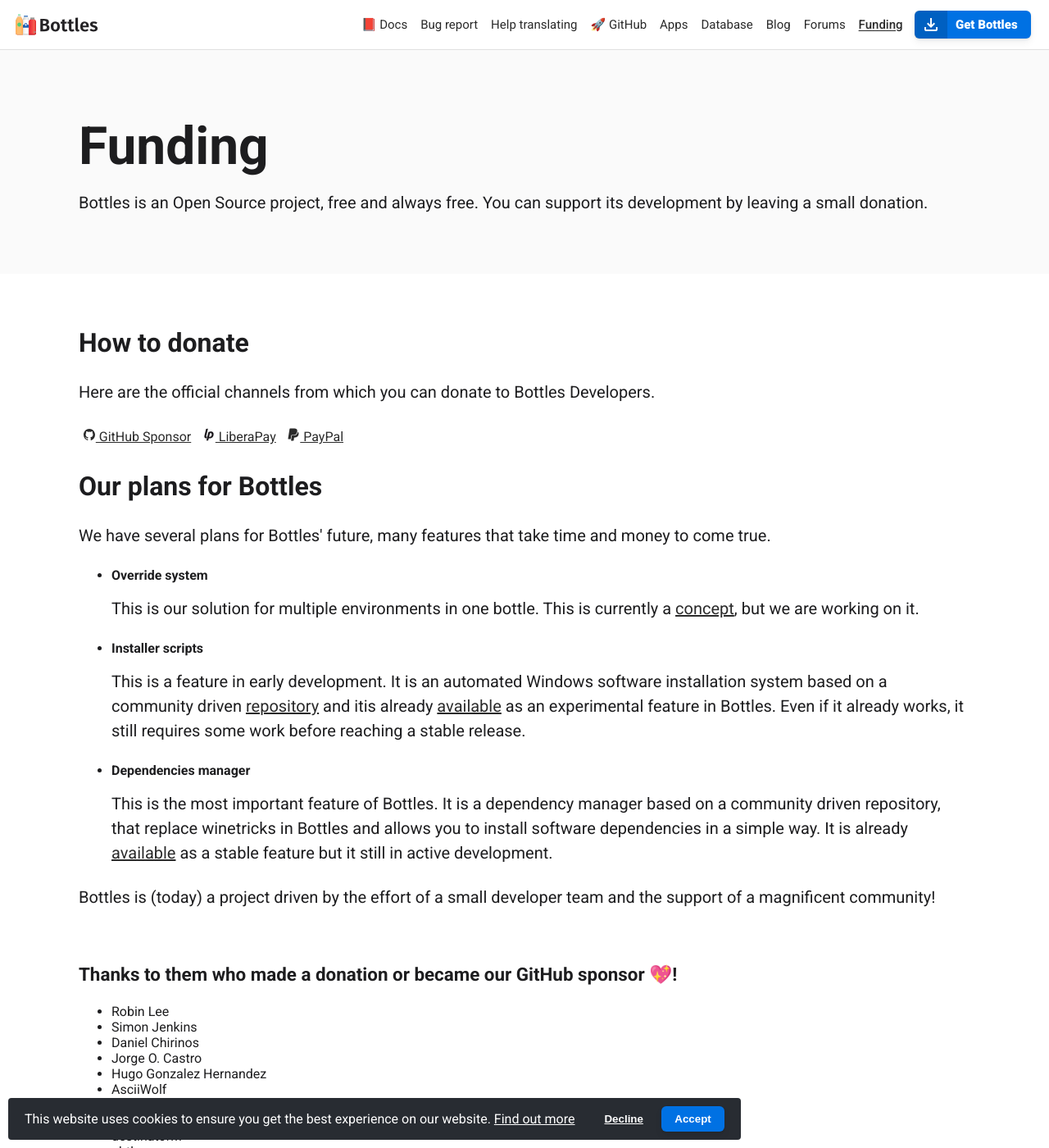
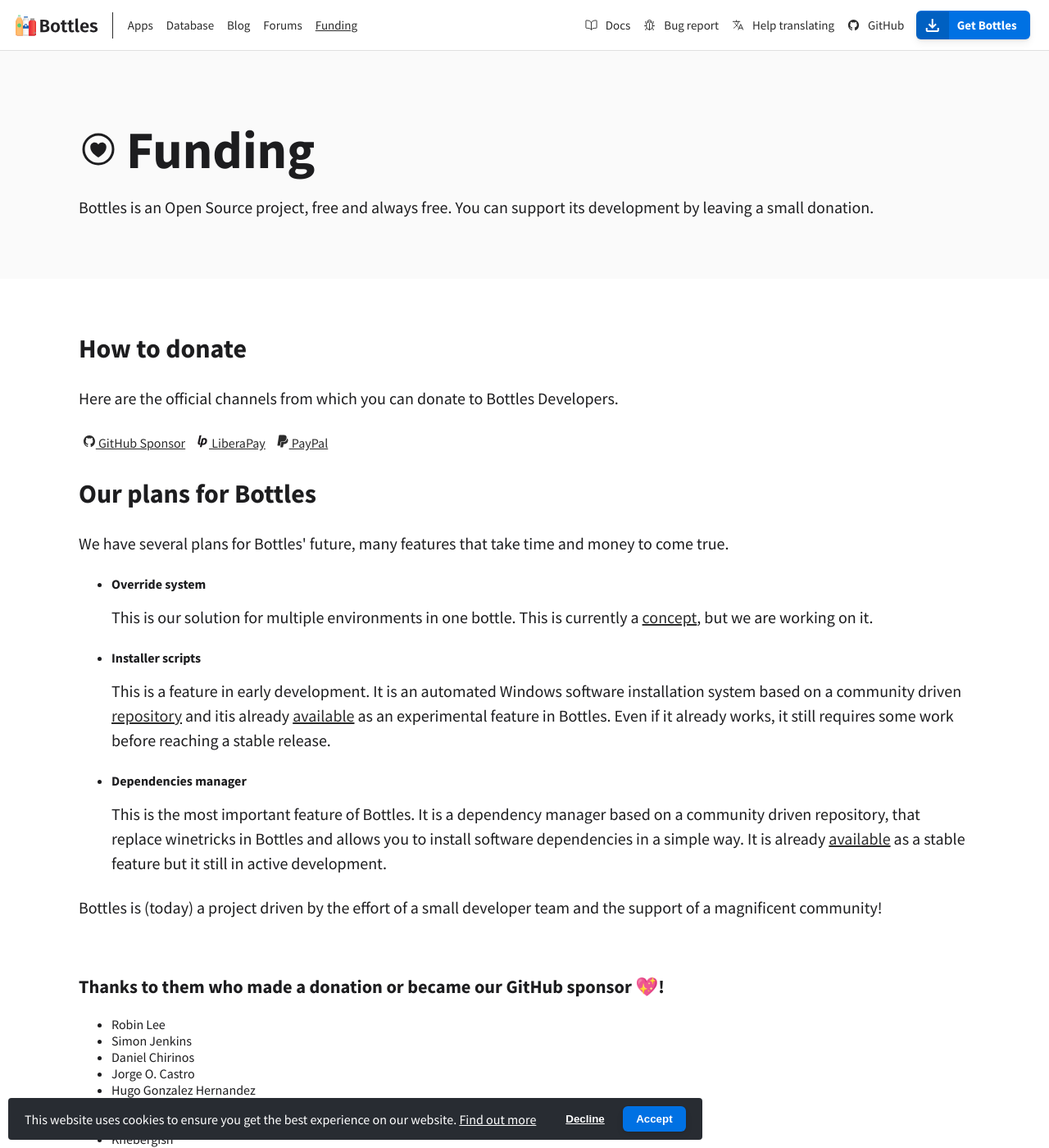
Before and after one commit to bottlesdevs/website, a Jekyll site: the page built from funding.md, in a window 1280 px wide and 1400 px high. Shown: the whole window at 82% size. Built offline with Jekyll 4.4.1, drawn with Linux system fonts in a browser that asks for light colours; nearby versions of some CDN libraries; comment, search, counter and statistics services are not loaded.

Commit message:
split nav in two sides

```diff
--- a/_config.yml
+++ b/_config.yml
@@ -21,15 +21,7 @@
     values:
       layout: "post"
 
-navigation:
-    - link: "https://docs.usebottles.com/"
-      name: 📕 Docs
-    - link: "https://github.com/bottlesdevs/Bottles/issues/new/choose"
-      name: Bug report
-    - link: "https://hosted.weblate.org/engage/bottles/"
-      name: Help translating
-    - link: "https://github.com/bottlesdevs/"
-      name: 🚀 GitHub
+navigation_left:
     - link: "/appstore/"
       name: Apps
     - link: "/database/"
@@ -40,6 +32,19 @@
       name: Forums
     - link: "/funding/"
       name: Funding
+navigation_right:
+    - link: "https://docs.usebottles.com/"
+      name: <ion-icon name="book-outline"></ion-icon> Docs
+      place: right
+    - link: "https://github.com/bottlesdevs/Bottles/issues/new/choose"
+      name: <ion-icon name="bug-outline"></ion-icon> Bug report
+      place: right
+    - link: "https://hosted.weblate.org/engage/bottles/"
+      name: <ion-icon name="language-outline"></ion-icon> Help translating
+      place: right
+    - link: "https://github.com/bottlesdevs/"
+      name: <ion-icon name="logo-github"></ion-icon> GitHub
+      place: right
 
 plugins:
   - jekyll-feed
--- a/_includes/nav.html
+++ b/_includes/nav.html
@@ -2,16 +2,25 @@
   <div class="container large">
     <a class="brand" href="/"></a>
     <span class="material-icons" id="toggle-menu">menu</span>
-    <ul class="menu">
-      {% for item in site.navigation %}
+    <div class="menu">
+      <ul>
+        {% for item in site.navigation_left %}
           <li>
             <a href="{{ item.link }}" class="{% if page.url == item.link %}active{% endif %}">{{ item.name }}</a>
           </li>
         {% endfor %}
+      </ul>
+      <ul>
+        {% for item in site.navigation_right %}
           <li>
+            <a href="{{ item.link }}" class="{% if page.url == item.link %}active{% endif %}">{{ item.name }}</a>
+          </li>
+        {% endfor %}
+        <li class="place-right">
           <a class="button icon-slot" href="/download"><span class="mdi material-icons-outlined"> file_download </span> Get Bottles</a>
         </li>
       </ul>
+    </div>
   </div>
 </nav>
 
--- a/assets/css/style.css
+++ b/assets/css/style.css
@@ -1,11 +1,11 @@
-@import url('https://fonts.googleapis.com/css2?family=Roboto:wght@300;400;500;700;900&display=swap');
+@import url('https://fonts.googleapis.com/css2?family=Source+Sans+Pro:ital,wght@0,200;0,300;0,400;0,600;0,700;0,900;1,200;1,300;1,400;1,600;1,700;1,900&display=swap');
 @import url('https://fonts.googleapis.com/css2?family=Martel:wght@300;400;700;900&display=swap');
 @import url('https://fonts.googleapis.com/css2?family=Cookie&display=swap');
 @import url('https://fonts.googleapis.com/css?family=Material+Icons|Material+Icons+Outlined|Material+Icons+Two+Tone|Material+Icons+Round|Material+Icons+Sharp');
 @import url('https://cdnjs.cloudflare.com/ajax/libs/animate.css/4.1.1/animate.min.css');
 
 body {
-    font-family: 'Roboto', sans-serif;
+    font-family: 'Source Sans Pro', sans-serif;
     margin: 0;
     font-size: 16px;
     overflow-x: hidden;
@@ -49,7 +49,7 @@
 
 nav {
     padding: 13px 0;
-    text-align: right;
+    /* text-align: right; */
     min-height: 1.6rem;
     margin: 0 auto;
     border-bottom: 1px solid #f2f3f3;
@@ -65,7 +65,7 @@
 nav .container {
     display: flex;
     align-items: center;
-    justify-content: space-between;
+    justify-content: flex-start;
     gap: 5px;
     padding: 0;
 }
@@ -87,12 +87,21 @@
     padding: .4rem .1rem;
     margin: 0 .4rem;
     font-size: 15px;
-}
+    display: flex;
+    align-items: center;
+    gap: 10px;
+    white-space: nowrap;
+}
+
+.menu ul {display: flex;list-style: none;align-items: center;width: 100%;justify-content: flex-start;padding: 0;margin: 0;}
+
+
+
 
 .button,
 nav a.button {
     padding: .5rem 1rem;
-    font-weight: 800;
+    font-weight: 700;
     background-color: #0071e3;
     color: #fff;
     border-radius: 6px;
@@ -135,7 +144,7 @@
 
 section.hero {
     text-align: center;
-    background-image: linear-gradient(89.9deg, rgba(208, 246, 255, 1) 0.1%, rgba(255, 237, 237, 1) 47.9%, rgba(255, 255, 231, 1) 100.2%);
+    background-image: linear-gradient(72deg, rgba(208, 246, 255, 1) 0.1%, rgba(255, 237, 237, 1) 47.9%, rgba(255, 255, 231, 1) 100.2%);
 }
 
 section.hero img {
@@ -788,14 +797,12 @@
     gap: 10px;
     position: relative;
     letter-spacing: -.003em;
+    font-weight: 800;
 }
 
 .menu {
-    display: flex;
-    list-style: none;
-    align-items: center;
-    margin: 0;
-    padding: 0;
+    width: 100%;
+    display: flex;
 }
 
 .next {
@@ -1452,10 +1459,12 @@
 a.brand {
     background-image: url(/uploads/logo.svg);
     display: block;
-    width: 200px;
+    width: 135px;
     height: 32px;
     background-size: auto 32px;
     background-repeat: no-repeat;
+    border-right: 1px solid;
+    margin-right: 5px;
 }
 
 a.linode-brand {
@@ -1699,6 +1708,7 @@
         grid-area: brand;
         text-align: left;
         overflow: hidden;
+        border-right: 0;
     }
 
     nav.show-menu {
@@ -1706,6 +1716,12 @@
     }
 
     nav.show-menu .menu {
+        display: flex;
+        text-align: left;
+        width: initial;
+    }
+
+    nav.show-menu .menu ul {
         display: block;
         text-align: left;
     }
--- a/funding.md
+++ b/funding.md
@@ -4,7 +4,7 @@
 
 <section class="heading">
   <div class="container large">
-    <h1>Funding</h1>
+    <h1><ion-icon class="icon" name="heart-circle-outline"></ion-icon> Funding</h1>
     <p>Bottles is an Open Source project, free and always free. You can support its development by leaving a small
       donation.</p>
   </div>
```
Lines whose indentation alone changed are shown as unchanged.
